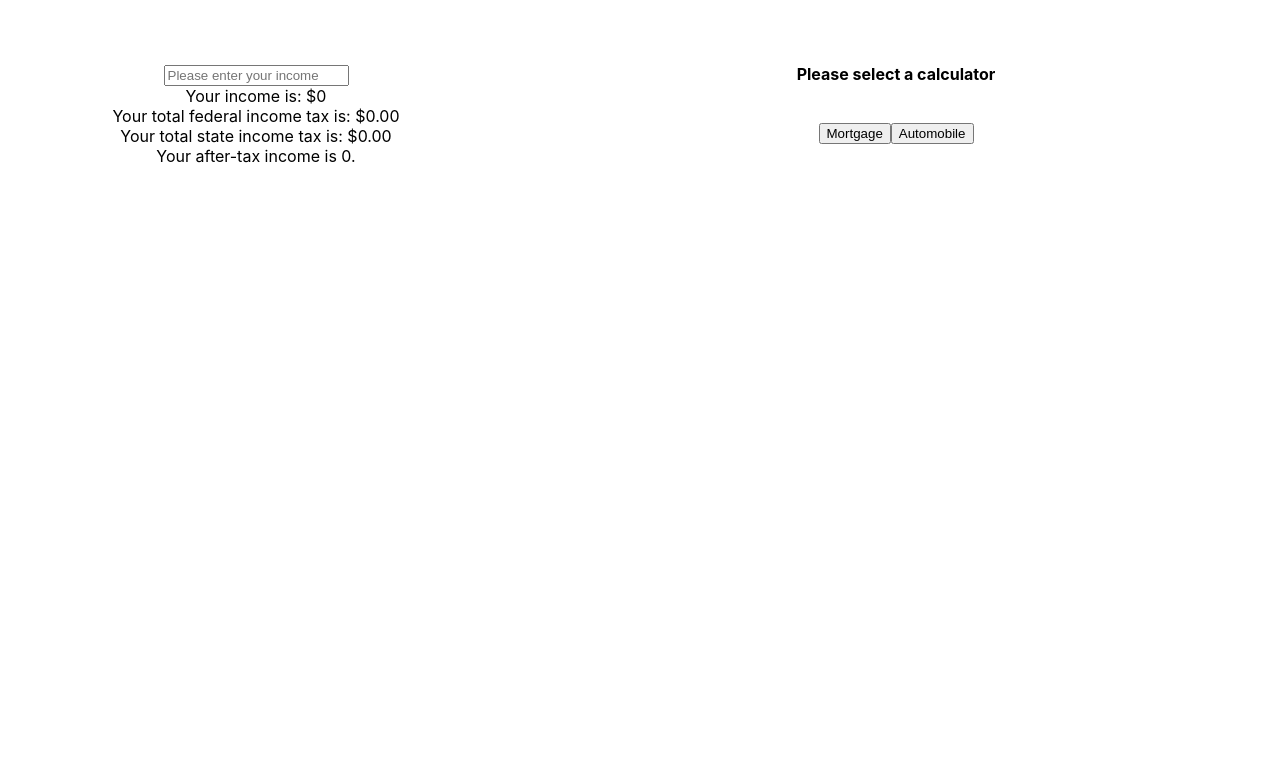
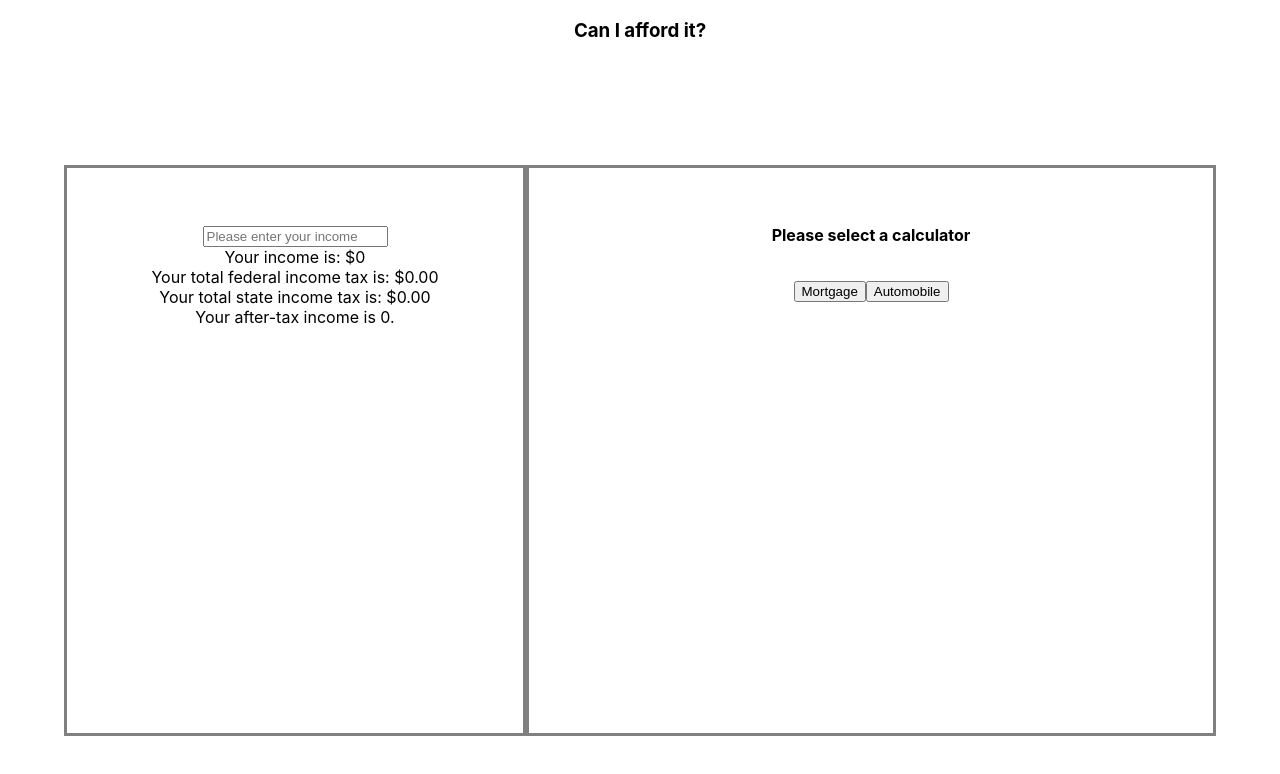
Before and after one commit to david-yang2/digital-financial-planner, a React (Create React App) app: page / in a window 1280 px wide. Shown: the top 774 px of the page. Built offline with nearby package versions, Linux system fonts and the light colour scheme.

Commit message:
included header and additional styling to components

```diff
--- a/src/App.css
+++ b/src/App.css
@@ -4,13 +4,25 @@
   border-color:red;
   text-align: center;
   display:flex;
-  justify-content: space-around;
-  align-items:flex-start;
+  flex-direction: column;
 }
+
+  .App > h3 {
+    height:10%;
+  }
+
+  .App > div {
+    height: 90%;
+    display:flex;
+    padding:5%;
+  }
 
 .income{
   width:40%;
   padding-top: 5%;
+  border:solid;
+  border-color:gray;
+
 
 }
 
@@ -20,6 +32,8 @@
   display:flex;
   flex-direction: column;
   align-items: center;
+  border:solid;
+  border-color:gray;
 }
 
   .calculator > h4 {
--- a/src/App.js
+++ b/src/App.js
@@ -6,8 +6,11 @@ function App() {
 
   return (
     <div className="App">
-        <Income />
-        <Calculator />
+        <h3> Can I afford it? </h3>
+        <div>
+          <Income />
+          <Calculator />
+        </div>
     </div>
   );
 }
```
